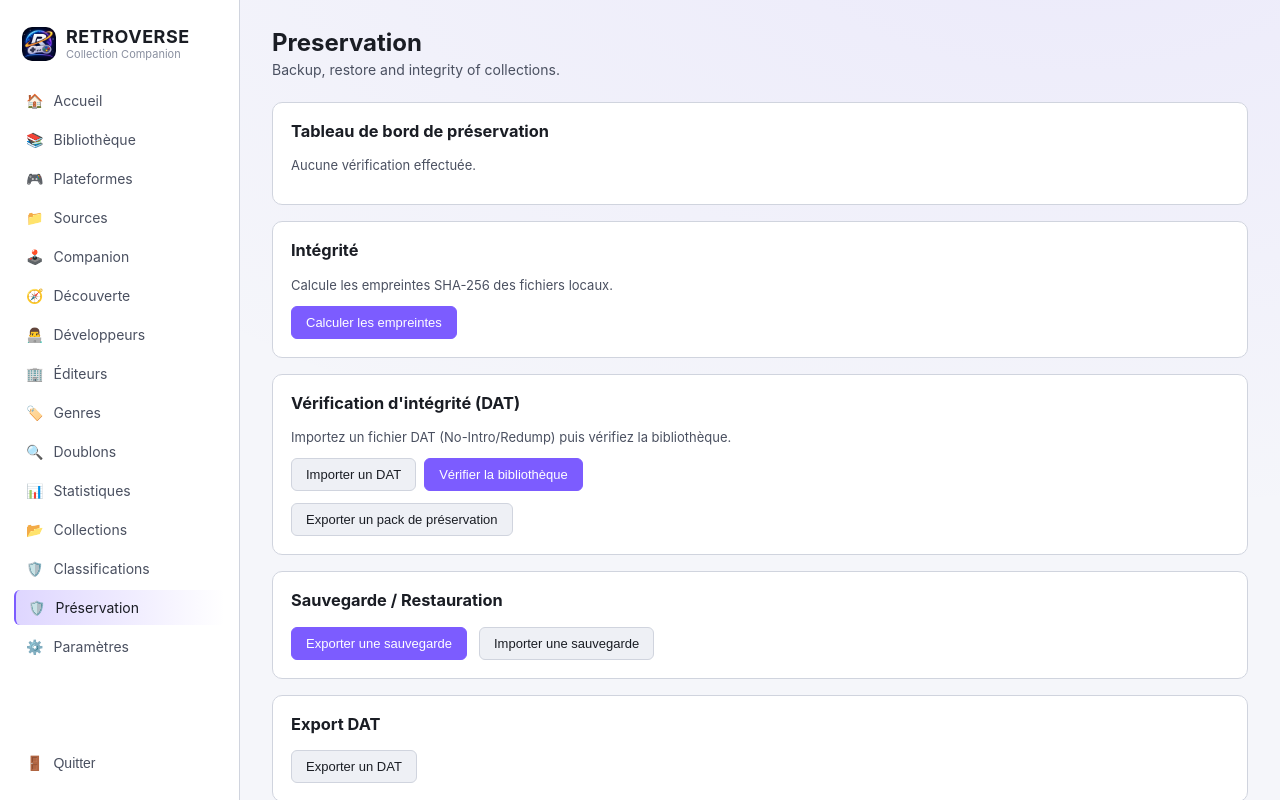
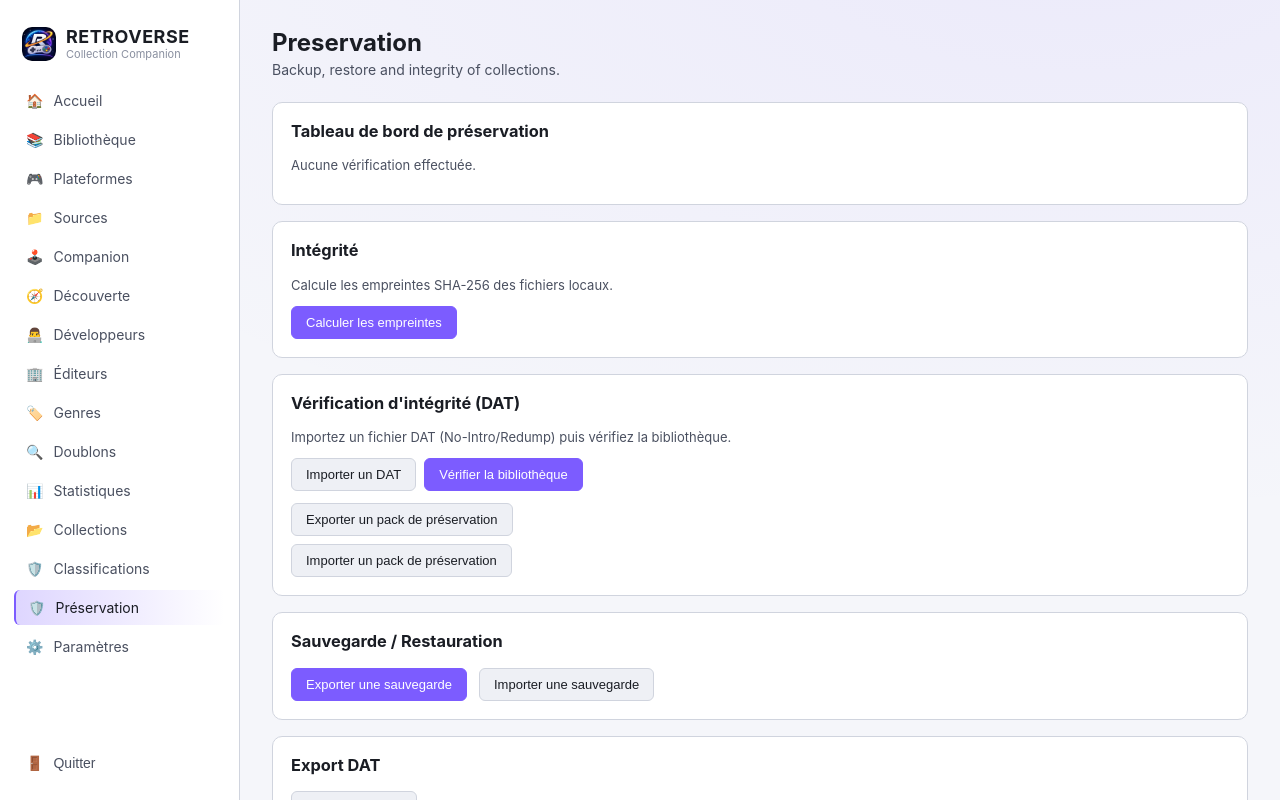
Before and after one commit to koromerzhin/retroverse, a React (Vite) app: page /preservation in a window 1280 px wide. Built offline with nearby package versions, Linux system fonts and the light colour scheme.

Commit message:
feat: add restore preservation pack button

```diff
--- a/src/pages/Preservation.tsx
+++ b/src/pages/Preservation.tsx
@@ -119,6 +119,20 @@ export default function Preservation() {
             }
           }}>Exporter un pack de préservation</button>
         </div>
+        <div style={{ marginTop: 8 }}>
+          <button className="btn" onClick={async () => {
+            const { open } = await import("@tauri-apps/plugin-dialog");
+            const src = await open({ multiple: false, filters: [{ name: "ZIP", extensions: ["zip"] }] });
+            if (typeof src !== "string") return;
+            try {
+              const n = await api.importPreservationPack(src);
+              api.showNotification("RETROVERSE", `Pack importé : ${n} jeu(x).`).catch(() => {});
+              qc.invalidateQueries();
+            } catch (e: any) {
+              api.showNotification("RETROVERSE", String(e)).catch(() => {});
+            }
+          }}>Importer un pack de préservation</button>
+        </div>
       </div>
 
       <div className="card" style={{ marginTop: 16 }}>
```
